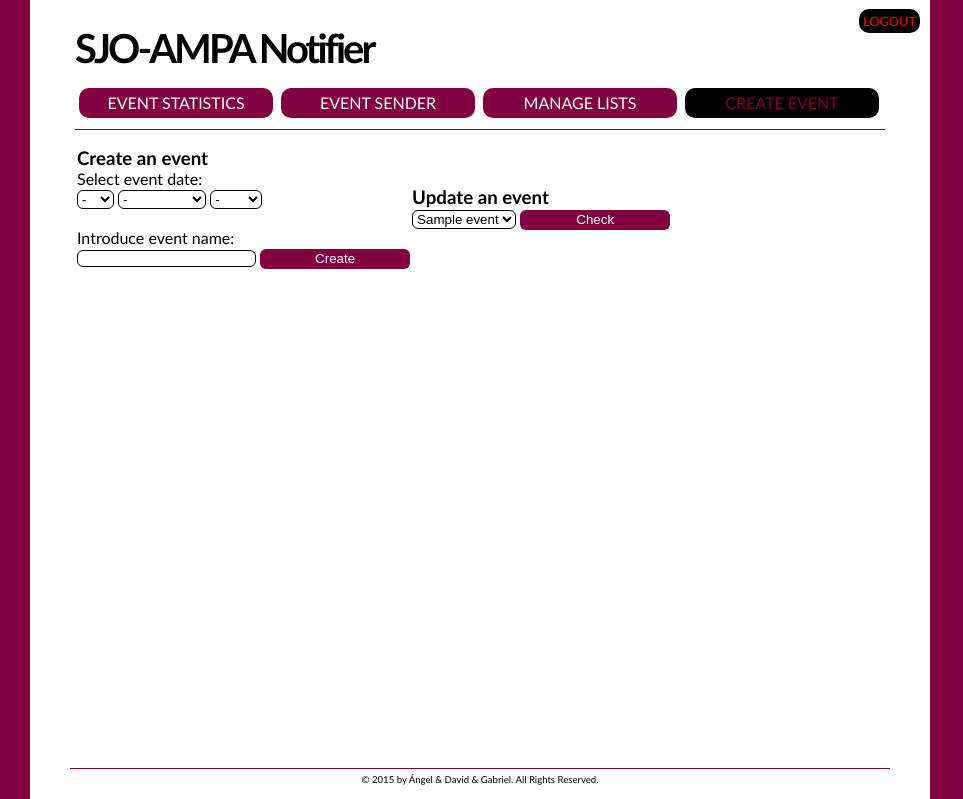
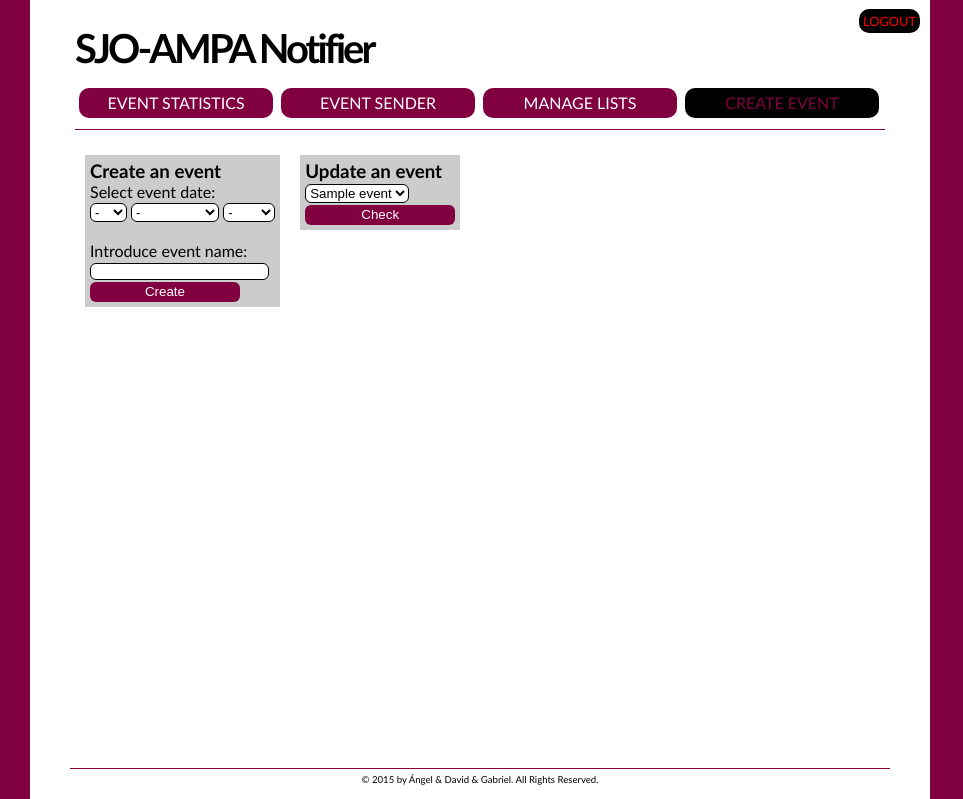
Before and after one commit to dcabjan/iawProject, a PHP site: page /create.php in a window 1280 px wide. Shown: the part 31-830 px from the top of the page, without its empty margins (0-963 px from the left). Run offline with PHP 8.4, Linux system fonts and the light colour scheme; tables that the repository leaves empty or names only in its code hold one stand-in row (values such as "Sample post"); data that the repository does not hold is empty.

Commit message:
CSS on create.php

```diff
--- a/create.php
+++ b/create.php
@@ -1,10 +1,11 @@
+<!-- File: create.php -->
 <?php
 $pageTitle = 'Create Event';
 //Require database connection and header
 require('./requireHeader.php');
 require('./requireDB.php');
 
-//Function to display a dropdown list to select a date (day/month/year)
+//Function to display a drop down list to select a date (day/month/year)
 function createSelectDate () {
 	$meses=array(1=>"January","February","March","April","May","June","July","August","September","October","November","December");
 	?>
@@ -40,6 +41,7 @@ function createSelectDate () {
 
 //If Create button was pressed, we proceed this way to insert a new event
 if ($_POST['submit']=="Create") {
+	if(!empty($_POST['day']) && !empty($_POST['month']) && !empty($_POST['year']) && !empty($_POST['event'])){
 	$title=$_POST['event'];
 	$day=$_POST['day'];
 	$month=$_POST['month'];
@@ -58,7 +60,11 @@ if ($_POST['submit']=="Create") {
 
 	echo "<br /><br />";
 	echo "<input type=\"button\" value=\"Create more?\" onClick=\"location.href='create.php'\" />";
-
+	}
+	else{
+		echo 'You must fill in all the fields';
+		echo "<input type=\"button\" value=\"Go back\" onClick=\"location.href='create.php'\" />";
+	}
 
 //If Update button was pressed, we proceed this way to update an existent event
 } elseif ($_POST['submit']=="Update")  {
@@ -94,11 +100,7 @@ if ($_POST['submit']=="Create") {
 
 } else {
 	?>
-<table border="1">
-<tr>
-	<!--COMIENZO DE CELDA-->
-<td>
-
+	<div id="createN">
 		<h3>Create an event</h3>
 		<!--Display a form to create a new event-->
 
@@ -111,14 +113,12 @@ if ($_POST['submit']=="Create") {
 			Introduce event name: <br />
 
 			<input type="text" name="event" />
+			<br>
 			<input type="submit" name="submit" value="Create" />
 		</form>
 
-
-	<!--FIN DE CELDA-->
-</td>
-<td>
-	<!--COMIENZO DE CELDA-->
+	</div>
+	<div id="createU">
 
 		<h3>Update an event</h3>
 
@@ -137,6 +137,7 @@ if ($_POST['submit']=="Create") {
 					}
 					?>
 				</select>
+				<br>
 				<input type="submit" name="Check" value="Check" />
 
 				<?php
@@ -179,12 +180,9 @@ if ($_POST['submit']=="Create") {
 	?>
 
 
-</td> 	<!--FIN DE CELDA-->
 
-</tr>
-</table>
 </form>
-
+</div
 <?php
 }
 
--- a/style.css
+++ b/style.css
@@ -300,3 +300,12 @@ input[type="submit"]:hover, input[type="reset"]:hover, input[type="button"]:hove
 	width: 90%;
 	font-size: 0.6em;
 }
+
+/*create.php*/
+#createN, #createU {
+	background-color: rgba(0,0,0,0.2);
+	padding: 5px;
+	margin: 10px;
+	float: left;
+}
+#createU
--- a/update.php
+++ b/update.php
@@ -20,7 +20,7 @@ if (($_SERVER['REQUEST_METHOD'] == 'POST') && ($_POST['submit'] == "Go")){
 		$course = $_POST['course'];
 
 		/*make the query to the database to select the fields that the user doesn't fill in*/
-		$qSelect = "SELECT parentName, parentSurname, studentCode FROM emailList WHERE email='" . $email . "'";
+		$qSelect = "SELECT parentName, parentSurname, studentCode, course FROM emailList WHERE email='" . $email . "'";
 		/*run the query*/
 		$rSelect = @mysqli_query ($dbc, $qSelect);
 		$select = mysqli_fetch_array($rSelect, MYSQLI_ASSOC);
@@ -52,7 +52,7 @@ if (($_SERVER['REQUEST_METHOD'] == 'POST') && ($_POST['submit'] == "Go")){
 						$error = 2;
 					}
 				}
-			#autofill field if parent surname is empty
+				#autofill field if parent surname is empty
 				else{
 					$psurname = $select['parentSurname'];
 				}
```
Lines whose indentation alone changed are shown as unchanged.
